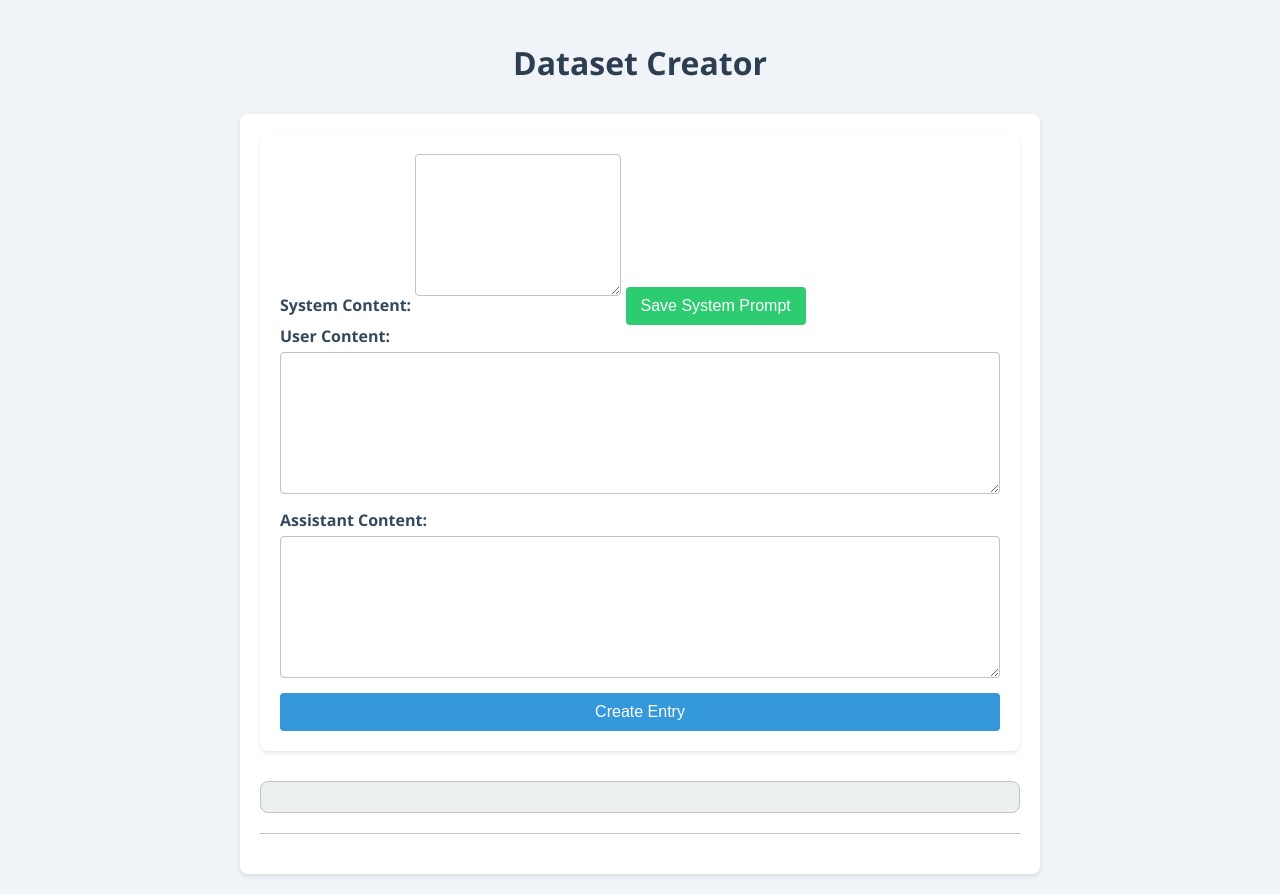
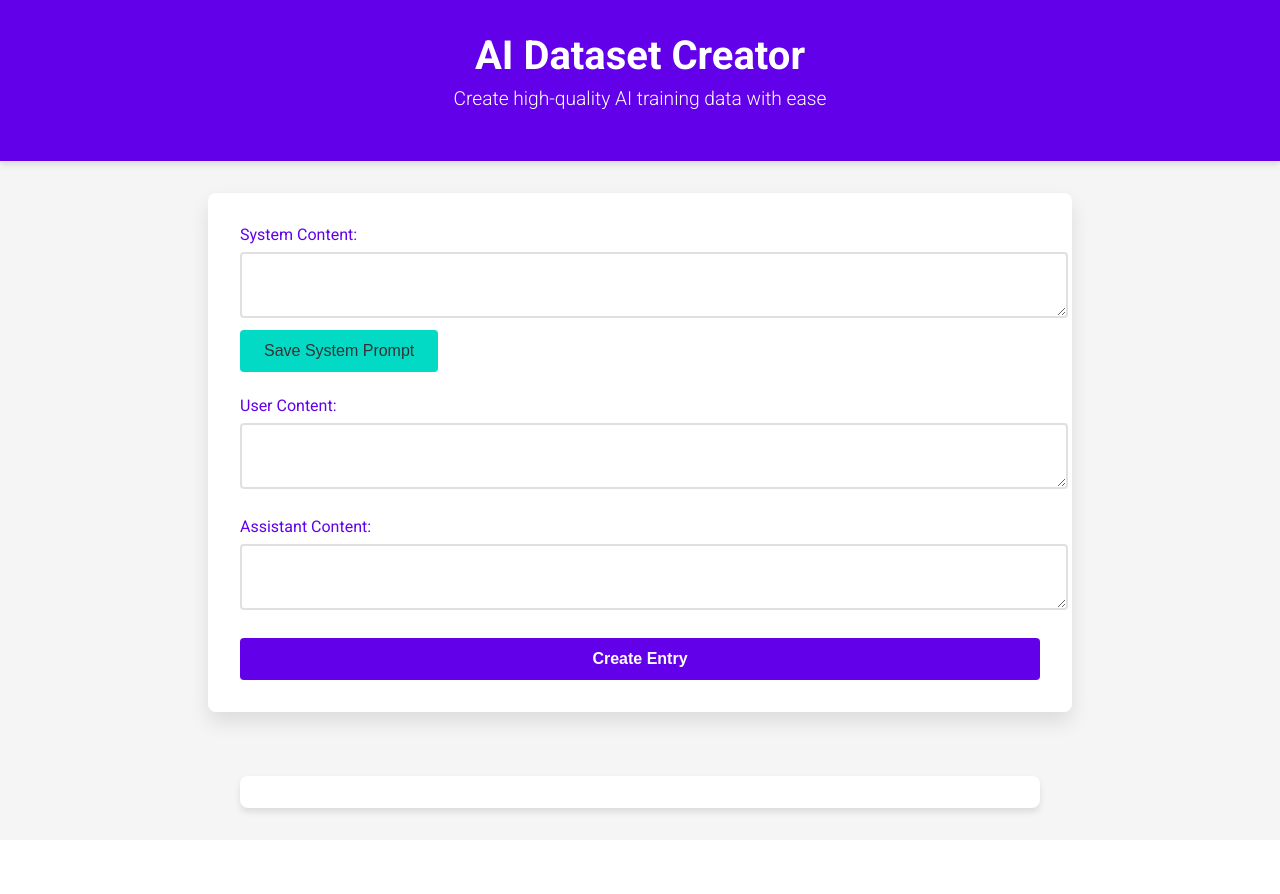
Before and after one commit to alextobias78/Fine-Tuner, a Flask app: page / in a window 1280 px wide. After the commit the page ends 816 px from the top, so only its background shows below. Run offline with Flask 3, Linux system fonts and the light colour scheme.

Commit message:
style: Enhance UI design for modern look and improved UX

```diff
--- a/static/styles.css
+++ b/static/styles.css
@@ -1,95 +1,157 @@
+:root {
+    --primary-color: #6200ea;
+    --secondary-color: #03dac6;
+    --background-color: #f5f5f5;
+    --text-color: #333333;
+    --input-background: #ffffff;
+}
+
 body {
-    font-family: 'Segoe UI', Tahoma, Geneva, Verdana, sans-serif;
-    max-width: 800px;
-    margin: 0 auto;
-    padding: 20px;
-    background-color: #f0f4f8;
-    color: #333;
+    font-family: 'Roboto', sans-serif;
+    margin: 0;
+    padding: 0;
+    background-color: var(--background-color);
+    color: var(--text-color);
+}
+
+.app-container {
+    display: flex;
+    flex-direction: column;
+    min-height: 100vh;
+}
+
+header {
+    background-color: var(--primary-color);
+    color: white;
+    text-align: center;
+    padding: 2rem 0;
+    box-shadow: 0 4px 6px rgba(0, 0, 0, 0.1);
 }
 
 h1 {
-    color: #2c3e50;
-    text-align: center;
-    margin-bottom: 30px;
+    margin: 0;
+    font-size: 2.5rem;
+    font-weight: 700;
+}
+
+.subtitle {
+    font-size: 1.2rem;
+    font-weight: 300;
+    margin-top: 0.5rem;
+}
+
+main {
+    flex-grow: 1;
+    display: flex;
+    justify-content: center;
+    align-items: flex-start;
+    padding: 2rem;
 }
 
 form {
-    display: flex;
-    flex-direction: column;
-    background-color: #ffffff;
-    padding: 20px;
+    background-color: var(--input-background);
     border-radius: 8px;
-    box-shadow: 0 2px 4px rgba(0, 0, 0, 0.1);
+    box-shadow: 0 10px 20px rgba(0, 0, 0, 0.1);
+    padding: 2rem;
+    width: 100%;
+    max-width: 800px;
+}
+
+.input-group {
+    margin-bottom: 1.5rem;
 }
 
 label {
-    font-weight: bold;
-    margin-bottom: 5px;
-    color: #34495e;
+    display: block;
+    margin-bottom: 0.5rem;
+    font-weight: 500;
+    color: var(--primary-color);
 }
 
 textarea {
-    height: 120px;
-    padding: 10px;
-    margin-bottom: 15px;
-    border: 1px solid #bdc3c7;
+    width: 100%;
+    padding: 0.75rem;
+    border: 2px solid #e0e0e0;
     border-radius: 4px;
-    font-size: 14px;
-    resize: vertical;
+    font-size: 1rem;
+    transition: border-color 0.3s ease;
+}
+
+textarea:focus {
+    outline: none;
+    border-color: var(--primary-color);
 }
 
 button {
-    background-color: #3498db;
+    background-color: var(--primary-color);
     color: white;
-    padding: 10px 15px;
     border: none;
+    padding: 0.75rem 1.5rem;
+    font-size: 1rem;
     border-radius: 4px;
     cursor: pointer;
-    font-size: 16px;
-    transition: background-color 0.3s ease;
+    transition: background-color 0.3s ease, transform 0.1s ease;
 }
 
 button:hover {
-    background-color: #2980b9;
+    background-color: #7c4dff;
 }
 
-#result {
-    margin-top: 30px;
-    white-space: pre-wrap;
-    background-color: #ecf0f1;
-    padding: 15px;
-    border-radius: 8px;
-    overflow-x: auto;
-    border: 1px solid #bdc3c7;
-    font-family: 'Courier New', Courier, monospace;
-    font-size: 14px;
+button:active {
+    transform: scale(0.98);
 }
-.container {
-    background-color: #ffffff;
-    padding: 20px;
-    border-radius: 8px;
-    box-shadow: 0 2px 4px rgba(0, 0, 0, 0.1);
-}
+
 #saveSystemPrompt {
-    margin-top: 5px;
-    background-color: #2ecc71;
+    background-color: var(--secondary-color);
+    color: var(--text-color);
+    margin-top: 0.5rem;
 }
 
 #saveSystemPrompt:hover {
-    background-color: #27ae60;
+    background-color: #00bfa5;
 }
 
-#entries {
-    margin-top: 20px;
-    border-top: 1px solid #bdc3c7;
-    padding-top: 20px;
+.submit-btn {
+    display: block;
+    width: 100%;
+    margin-top: 1rem;
+    font-weight: 700;
 }
 
-#entries pre {
-    background-color: #f9f9f9;
-    border: 1px solid #ddd;
+aside {
+    padding: 2rem;
+    max-width: 800px;
+    margin: 0 auto;
+    width: 100%;
+}
+
+.notification {
+    background-color: #4caf50;
+    color: white;
+    padding: 1rem;
     border-radius: 4px;
-    padding: 10px;
-    margin-bottom: 10px;
+    margin-bottom: 1rem;
+    display: none;
+}
+
+.entries-container {
+    background-color: var(--input-background);
+    border-radius: 8px;
+    box-shadow: 0 4px 6px rgba(0, 0, 0, 0.1);
+    padding: 1rem;
+}
+
+.entries-container pre {
+    background-color: #f0f0f0;
+    border-radius: 4px;
+    padding: 1rem;
     overflow-x: auto;
+    font-size: 0.9rem;
+    margin-bottom: 1rem;
 }
+
+@media (max-width: 768px) {
+    main, aside {
+        padding: 1rem;
+    }
+}
--- a/templates/index.html
+++ b/templates/index.html
@@ -3,29 +3,41 @@
 <head>
     <meta charset="UTF-8">
     <meta name="viewport" content="width=device-width, initial-scale=1.0">
-    <title>Dataset Creator</title>
+    <title>AI Dataset Creator</title>
     <link rel="stylesheet" href="{{ url_for('static', filename='styles.css') }}">
+    <link href="https://fonts.googleapis.com/css2?family=Roboto:wght@300;400;700&display=swap" rel="stylesheet">
 </head>
 <body>
-    <h1>Dataset Creator</h1>
-    <div class="container">
+    <div class="app-container">
+        <header>
+            <h1>AI Dataset Creator</h1>
+            <p class="subtitle">Create high-quality AI training data with ease</p>
+        </header>
+        <main>
             <form id="datasetForm">
-            <div>
+                <div class="input-group system-content">
                     <label for="system_content">System Content:</label>
                     <textarea id="system_content" name="system_content" required></textarea>
                     <button type="button" id="saveSystemPrompt">Save System Prompt</button>
                 </div>
 
+                <div class="input-group">
                     <label for="user_content">User Content:</label>
                     <textarea id="user_content" name="user_content" required></textarea>
+                </div>
 
+                <div class="input-group">
                     <label for="assistant_content">Assistant Content:</label>
                     <textarea id="assistant_content" name="assistant_content" required></textarea>
+                </div>
 
-            <button type="submit">Create Entry</button>
+                <button type="submit" class="submit-btn">Create Entry</button>
             </form>
-        <div id="result"></div>
-        <div id="entries"></div>
+        </main>
+        <aside>
+            <div id="result" class="notification"></div>
+            <div id="entries" class="entries-container"></div>
+        </aside>
     </div>
 
     <script>
@@ -48,8 +60,14 @@
             })
             .then(response => response.text())
             .then(data => {
-                document.getElementById('result').textContent = 'Entry added successfully!';
-                document.getElementById('entries').innerHTML += `<pre>${data}</pre>`;
+                const notification = document.getElementById('result');
+                notification.textContent = 'Entry added successfully!';
+                notification.style.display = 'block';
+                setTimeout(() => {
+                    notification.style.display = 'none';
+                }, 3000);
+
+                document.getElementById('entries').innerHTML = `<pre>${data}</pre>` + document.getElementById('entries').innerHTML;
                 document.getElementById('user_content').value = '';
                 document.getElementById('assistant_content').value = '';
             });
```
Lines whose indentation alone changed are shown as unchanged.
